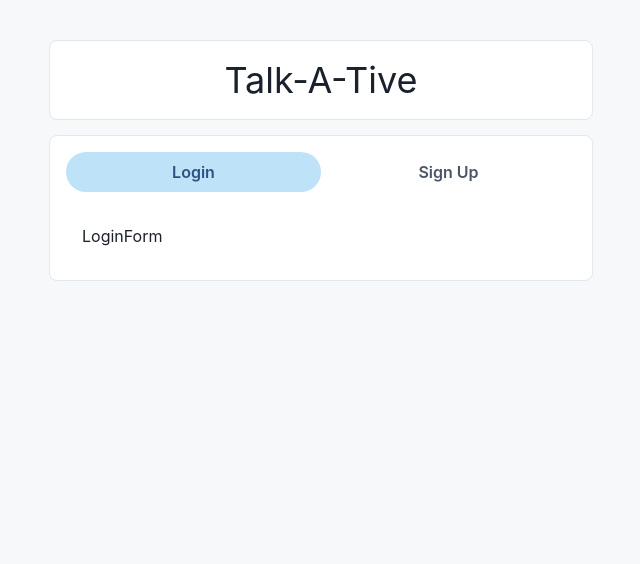
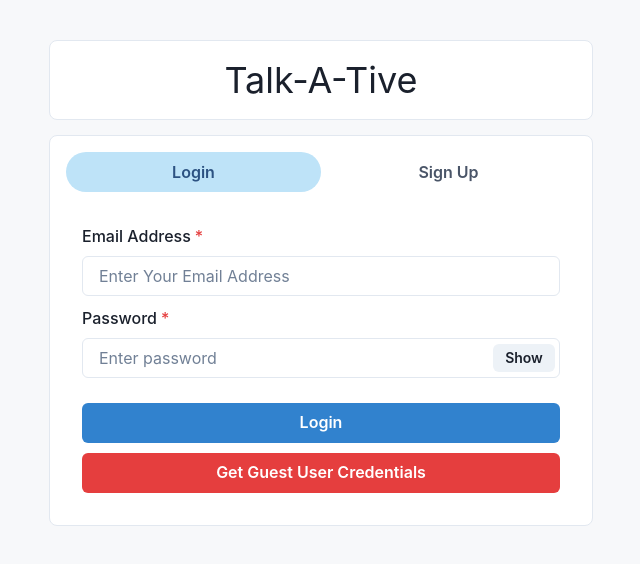
Before and after one commit to Aldar0K/mern-fsd-chat, a React (Create React App) app in the folder frontend/: page / in a window 1280 px wide. Shown: the top 564 px of the page, without its empty margins (319-959 px from the left). Built offline with nearby package versions, Linux system fonts and the light colour scheme.

Commit message:
feat: add login form

```diff
--- a/frontend/src/components/LoginForm/LoginForm.tsx
+++ b/frontend/src/components/LoginForm/LoginForm.tsx
@@ -1,9 +1,91 @@
-import { FC } from 'react';
-
-import styles from './LoginForm.module.scss';
+import {
+  Button,
+  FormControl,
+  FormLabel,
+  Input,
+  InputGroup,
+  InputRightElement,
+  VStack,
+  useToast
+} from '@chakra-ui/react';
+import { FC, useState } from 'react';
 
 const LoginForm: FC = () => {
-  return <div className={styles.container}>LoginForm</div>;
+  const toast = useToast();
+
+  const [email, setEmail] = useState<string>('');
+  const [password, setPassword] = useState<string>('');
+
+  const [isLoading, setLoading] = useState<boolean>(false);
+  const [showPassword, setShowPassword] = useState<boolean>(false);
+  const toggleShowPassword = () => setShowPassword(prev => !prev);
+
+  const submitHandler = async () => {
+    setLoading(true);
+    if (!email || !password) {
+      toast({
+        title: 'Please Fill all the Feilds',
+        status: 'warning',
+        duration: 5000,
+        isClosable: true,
+        position: 'bottom'
+      });
+      setLoading(false);
+      return;
+    }
+    console.log(email, password);
+    setLoading(false);
+  };
+
+  return (
+    <VStack spacing='10px'>
+      <FormControl id='login-email' isRequired>
+        <FormLabel>Email Address</FormLabel>
+        <Input
+          value={email}
+          type='email'
+          placeholder='Enter Your Email Address'
+          onChange={e => setEmail(e.target.value)}
+        />
+      </FormControl>
+      <FormControl id='login-password' isRequired>
+        <FormLabel>Password</FormLabel>
+        <InputGroup size='md'>
+          <Input
+            value={password}
+            onChange={e => setPassword(e.target.value)}
+            type={showPassword ? 'text' : 'password'}
+            placeholder='Enter password'
+          />
+          <InputRightElement width='4.5rem'>
+            <Button h='1.75rem' size='sm' onClick={toggleShowPassword}>
+              {showPassword ? 'Hide' : 'Show'}
+            </Button>
+          </InputRightElement>
+        </InputGroup>
+      </FormControl>
+      <Button
+        colorScheme='blue'
+        width='100%'
+        style={{ marginTop: 15 }}
+        onClick={submitHandler}
+        isLoading={isLoading}
+      >
+        Login
+      </Button>
+      <Button
+        variant='solid'
+        colorScheme='red'
+        width='100%'
+        onClick={() => {
+          setEmail('guest@example.com');
+          setPassword('123456');
+        }}
+      >
+        Get Guest User Credentials
+      </Button>
+    </VStack>
+  );
 };
 
 export default LoginForm;
--- a/frontend/src/components/SignupForm/SignupForm.tsx
+++ b/frontend/src/components/SignupForm/SignupForm.tsx
@@ -15,8 +15,8 @@ const SignupForm: FC = () => {
 
   const [name, setName] = useState<string>('');
   const [email, setEmail] = useState<string>('');
+  const [password, setPassword] = useState<string>('');
   const [confirmPassword, setConfirmPassword] = useState<string>('');
-  const [password, setPassword] = useState<string>('');
   const [image, setImage] = useState<File | null>(null);
 
   const [isLoading, setLoading] = useState<boolean>(false);
@@ -52,11 +52,11 @@ const SignupForm: FC = () => {
 
   return (
     <VStack spacing='5px'>
-      <FormControl id='first-name' isRequired>
+      <FormControl id='register-name' isRequired>
         <FormLabel>Name</FormLabel>
         <Input placeholder='Enter Your Name' onChange={e => setName(e.target.value)} />
       </FormControl>
-      <FormControl id='email' isRequired>
+      <FormControl id='register-email' isRequired>
         <FormLabel>Email Address</FormLabel>
         <Input
           type='email'
@@ -64,7 +64,7 @@ const SignupForm: FC = () => {
           onChange={e => setEmail(e.target.value)}
         />
       </FormControl>
-      <FormControl id='password' isRequired>
+      <FormControl id='register-password' isRequired>
         <FormLabel>Password</FormLabel>
         <InputGroup size='md'>
           <Input
@@ -79,7 +79,7 @@ const SignupForm: FC = () => {
           </InputRightElement>
         </InputGroup>
       </FormControl>
-      <FormControl id='confirm-password' isRequired>
+      <FormControl id='register-confirm-password' isRequired>
         <FormLabel>Confirm Password</FormLabel>
         <InputGroup size='md'>
           <Input
@@ -94,7 +94,7 @@ const SignupForm: FC = () => {
           </InputRightElement>
         </InputGroup>
       </FormControl>
-      <FormControl id='image'>
+      <FormControl id='register-image'>
         <FormLabel>Upload your Picture</FormLabel>
         <Input
           type='file'
```
